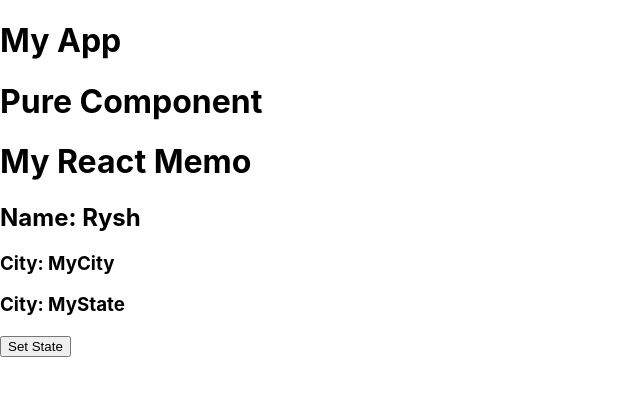
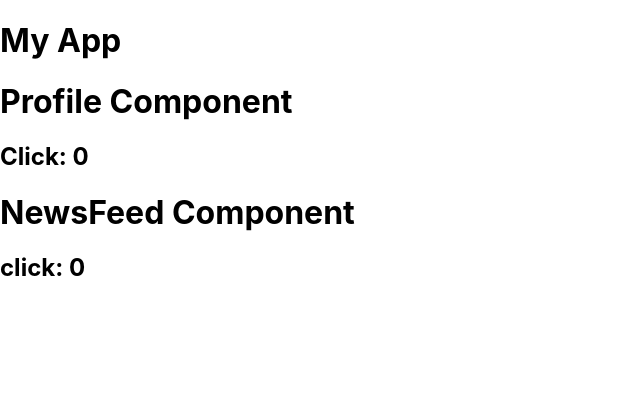
Before and after one commit to juan-carlos-aguilar/udemy-react-course, a React (Create React App) app in the folder react-udemy-tutorial/: page / in a window 1280 px wide. Shown: the top 396 px of the page, without its empty margins (0-640 px from the left). Built offline with nearby package versions, Linux system fonts and the light colour scheme.

Commit message:
Render Props and Higher Order Component - Part 1

```diff
--- a/react-udemy-tutorial/src/App.tsx
+++ b/react-udemy-tutorial/src/App.tsx
@@ -1,12 +1,16 @@
 import React, {ErrorInfo} from 'react';
 import './App.css';
 import MyPurecomponent from './components/MyPureComponent';
+import NewsFeed from './components/NewsFeed';
+import  Profile from './components/Profile';
+import TrackClick from './components/TrackClick';
 
 export const App: React.FC = () => {
   return (
     <React.Fragment>
       <h1>My App</h1>
-      <MyPurecomponent />
+      <Profile />
+      <NewsFeed />
     </React.Fragment>
   );
 }
--- /dev/null
+++ b/react-udemy-tutorial/src/components/NewsFeed/index.tsx
@@ -0,0 +1,14 @@
+import React from "react";
+import { withTrackClick } from "../../hoc/withTrackClick";
+import { NewsFeedProps } from "./interface";
+
+export const NewsFeed: React.FC<NewsFeedProps> = ({ click }) => {
+    return (
+        <>
+            <h1>NewsFeed Component</h1>
+            <h2>click: {click}</h2>
+        </>
+    )
+}
+
+export default withTrackClick(NewsFeed);
--- /dev/null
+++ b/react-udemy-tutorial/src/components/NewsFeed/interface.ts
@@ -0,0 +1,3 @@
+export interface NewsFeedProps {
+    click: number;
+}
--- /dev/null
+++ b/react-udemy-tutorial/src/components/Profile/index.tsx
@@ -0,0 +1,14 @@
+import React from "react";
+import { withTrackClick } from "../../hoc/withTrackClick";
+import { ProfileProps } from "./interface";
+
+export const Profile: React.FC<ProfileProps> = ({ click }) => {
+    return (
+        <>
+            <h1>Profile Component</h1>
+            <h2>Click: {click}</h2>
+        </>
+    )
+}
+
+export default withTrackClick(Profile);
--- /dev/null
+++ b/react-udemy-tutorial/src/components/Profile/interface.ts
@@ -0,0 +1,3 @@
+export interface ProfileProps {
+    click: number;
+}
--- /dev/null
+++ b/react-udemy-tutorial/src/components/TrackClick/index.tsx
@@ -0,0 +1,29 @@
+import React from "react";
+import { TrackClickProps, TrackClickState } from './interface';
+
+class TrackClick extends React.PureComponent<TrackClickProps, TrackClickState> {
+    constructor(props: TrackClickProps) {
+        super(props);
+
+        this.state = {
+            click: 0,
+        }
+    }
+
+    handleClick = () => {
+        this.setState({
+            click: this.state.click + 1
+        })
+    }
+
+    render() {
+        const { renderProps } = this.props;
+        return (
+            <div onClick={this.handleClick}>
+                {renderProps(this.state.click)}
+            </div>
+        )
+    }
+}
+
+export default TrackClick;
--- /dev/null
+++ b/react-udemy-tutorial/src/components/TrackClick/interface.ts
@@ -0,0 +1,9 @@
+import React from "react";
+
+export interface TrackClickProps {
+    renderProps(click:number): React.ReactElement;
+}
+
+export interface TrackClickState {
+    click: number;
+}
--- /dev/null
+++ b/react-udemy-tutorial/src/hoc/withTrackClick/index.tsx
@@ -0,0 +1,28 @@
+import React from "react";
+import { withTrackClickProps, withTrackClickState, WrapperComponentProps } from "./interface";
+
+export const withTrackClick = (WrapperComponent: React.FC<WrapperComponentProps>) => {
+    return class extends React.Component<withTrackClickProps, withTrackClickState > {
+        constructor(props: withTrackClickProps) {
+            super(props);
+
+            this.state = {
+                click: 0,
+            }
+        }
+
+        handleClick = () => {
+            this.setState({
+                click: this.state.click + 1
+            })
+        }
+
+        render() {
+            return (
+                <div onClick={this.handleClick}>
+                    <WrapperComponent click={this.state.click} />
+                </div>
+            )
+        }
+    }
+}
--- /dev/null
+++ b/react-udemy-tutorial/src/hoc/withTrackClick/interface.ts
@@ -0,0 +1,9 @@
+export interface withTrackClickProps {}
+
+export interface withTrackClickState {
+    click: number;
+}
+
+export interface WrapperComponentProps {
+    click: number;
+}
```
